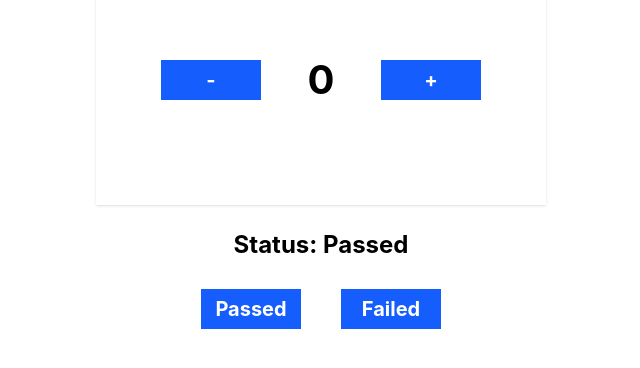
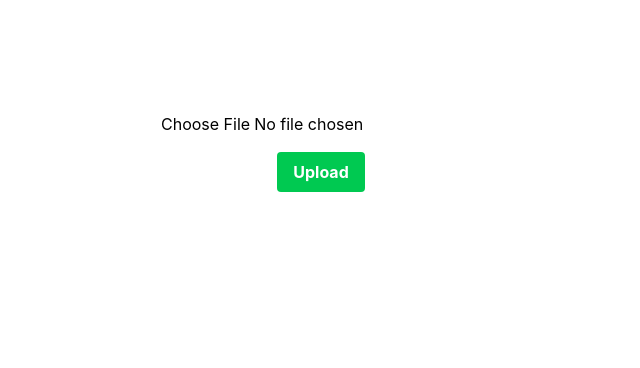
Before and after one commit to nethmikulasooriya/MERN-frontend, a React app: page /test in a window 1280 px wide. Shown: the part 248-616 px from the top of the page, without its empty margins (319-959 px from the left). Built offline with nearby package versions, Linux system fonts and the light colour scheme; the HTML template or start-up script is replaced by a standard one.

Commit message:
feat: integrate Supabase for media uploads and add new TestPage component

```diff
--- a/package.json
+++ b/package.json
@@ -10,6 +10,7 @@
     "preview": "vite preview"
   },
   "dependencies": {
+    "@supabase/supabase-js": "^2.109.0",
     "@tailwindcss/vite": "^4.3.3",
     "axios": "^1.20.0",
     "react": "^19.3.0",
--- a/src/App.jsx
+++ b/src/App.jsx
@@ -28,3 +28,6 @@ function App() {
 }
 
 export default App;
+//https://nprdehrnljcraitludsj.supabase.co/rest/v1/
+
+//
--- a/src/pages/testPage.jsx
+++ b/src/pages/testPage.jsx
@@ -1,56 +1,36 @@
 import { useState } from "react";
+import mediaUpload from "../utils/mediaUpload";
 
 export default function TestPage() {
-  const [count, setCount] = useState(0);
-  const [status, setStatus] = useState("Passed");
+  const [image, setImage] = useState(null);
+
+  function fileUpload() {
+    mediaUpload(image)
+      .then((res) => {
+        console.log(res);
+      })
+      .catch((res) => {
+        console.log(res);
+      });
+
+    //const url = await mediaUpload(image)
+  }
 
   return (
-    <div className="w-full h-screen flex flex-col justify-center items-center">
-      {/* Counter Section */}
-      <div className="w-[450px] h-[250px] shadow flex justify-center items-center">
-        <button
-          onClick={() => {
-            setCount(count - 1);
-          }}
-          className="bg-blue-600 text-white font-bold text-center w-[100px] h-[40px] text-[20px] cursor-pointer"
-        >
-          -
-        </button>
-        <span className="text-[40px] font-bold text-center w-[100px] h-[40px] mx-[10px] flex justify-center items-center">
-          {count}
-        </span>
-        <button
-          onClick={() => {
-            setCount(count + 1);
-          }}
-          className="bg-blue-600 text-white font-bold text-center w-[100px] h-[40px] text-[20px] cursor-pointer"
-        >
-          +
-        </button>
-      </div>
-
-      {/* Status Buttons Section */}
-      <div className="mt-6 flex flex-col items-center">
-        <h2 className="text-2xl font-bold mb-2">Status: {status}</h2>
-        <div className="flex">
-          <button
-            onClick={() => {
-              setStatus("Passed");
-            }}
-            className="bg-blue-600 text-white font-bold text-center w-[100px] h-[40px] text-[20px] cursor-pointer m-[20px]"
-          >
-            Passed
-          </button>
-          <button
-            onClick={() => {
-              setStatus("Failed");
-            }}
-            className="bg-blue-600 text-white font-bold text-center w-[100px] h-[40px] text-[20px] cursor-pointer m-[20px]"
-          >
-            Failed
-          </button>
-        </div>
-      </div>
+    <div className="w-full h-screen flex justify-center items-center flex-col">
+      <input
+        type="file"
+        className="file-input file-input-bordered w-full max-w-xs"
+        onChange={(e) => {
+          setImage(e.target.files[0]);
+        }}
+      />
+      <button
+        onClick={fileUpload}
+        className="bg-green-500 text-white font-bold py-2 px-4 rounded mt-4"
+      >
+        Upload
+      </button>
     </div>
   );
 }
--- /dev/null
+++ b/src/pages/testPage2.jsx
@@ -0,0 +1,56 @@
+import { useState } from "react";
+
+export default function TestPage() {
+  const [count, setCount] = useState(0);
+  const [status, setStatus] = useState("Passed");
+
+  return (
+    <div className="w-full h-screen flex flex-col justify-center items-center">
+      {/* Counter Section */}
+      <div className="w-[450px] h-[250px] shadow flex justify-center items-center">
+        <button
+          onClick={() => {
+            setCount(count - 1);
+          }}
+          className="bg-blue-600 text-white font-bold text-center w-[100px] h-[40px] text-[20px] cursor-pointer"
+        >
+          -
+        </button>
+        <span className="text-[40px] font-bold text-center w-[100px] h-[40px] mx-[10px] flex justify-center items-center">
+          {count}
+        </span>
+        <button
+          onClick={() => {
+            setCount(count + 1);
+          }}
+          className="bg-blue-600 text-white font-bold text-center w-[100px] h-[40px] text-[20px] cursor-pointer"
+        >
+          +
+        </button>
+      </div>
+
+      {/* Status Buttons Section */}
+      <div className="mt-6 flex flex-col items-center">
+        <h2 className="text-2xl font-bold mb-2">Status: {status}</h2>
+        <div className="flex">
+          <button
+            onClick={() => {
+              setStatus("Passed");
+            }}
+            className="bg-blue-600 text-white font-bold text-center w-[100px] h-[40px] text-[20px] cursor-pointer m-[20px]"
+          >
+            Passed
+          </button>
+          <button
+            onClick={() => {
+              setStatus("Failed");
+            }}
+            className="bg-blue-600 text-white font-bold text-center w-[100px] h-[40px] text-[20px] cursor-pointer m-[20px]"
+          >
+            Failed
+          </button>
+        </div>
+      </div>
+    </div>
+  );
+}
--- /dev/null
+++ b/src/utils/mediaUpload.jsx
@@ -0,0 +1,31 @@
+import { createClient } from "@supabase/supabase-js";
+
+const url = "https://nprdehrnljcraitludsj.supabase.co";
+const key = "sb_publishable_evS5loVhp4Pupxh0xReWlQ_ca26u1JG";
+
+
+const supabase = createClient(url, key);
+
+export default async function mediaUpload(file) {
+  if (!file) {
+    throw new Error("Choose an image before uploading.");
+  }
+
+  const fileName = `${Date.now()}-${file.name}`;
+  const { data, error } = await supabase.storage
+    .from("images")
+    .upload(fileName, file, {
+      upsert: false,
+      cacheControl: "3600",
+      contentType: file.type || undefined,
+    });
+
+  if (error) {
+    throw new Error(`Supabase upload failed: ${error.message}`);
+  }
+
+  const { data: publicUrlData } = supabase.storage
+    .from("images")
+    .getPublicUrl(data.path);
+  return publicUrlData.publicUrl;
+}
```
Also changed, not shown: 1 other file (tests, documents, lock files or other folders).
